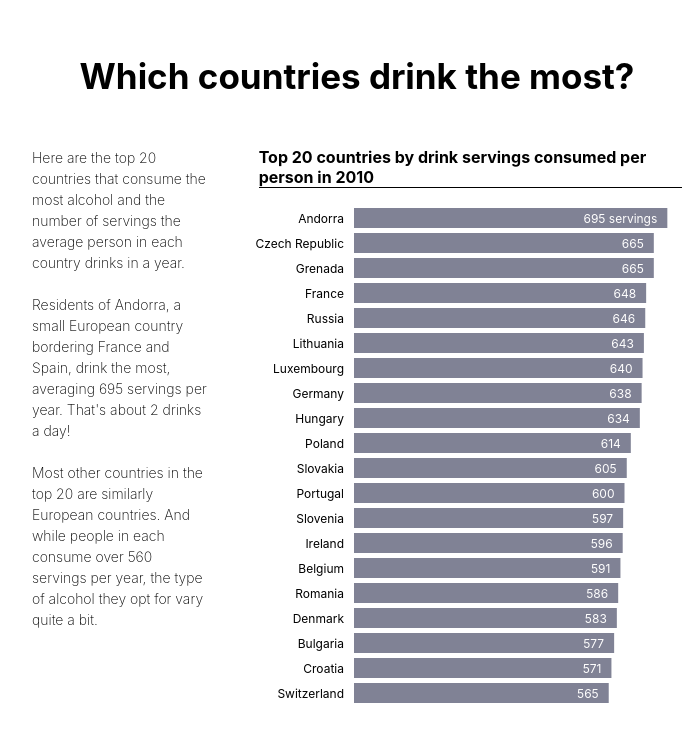
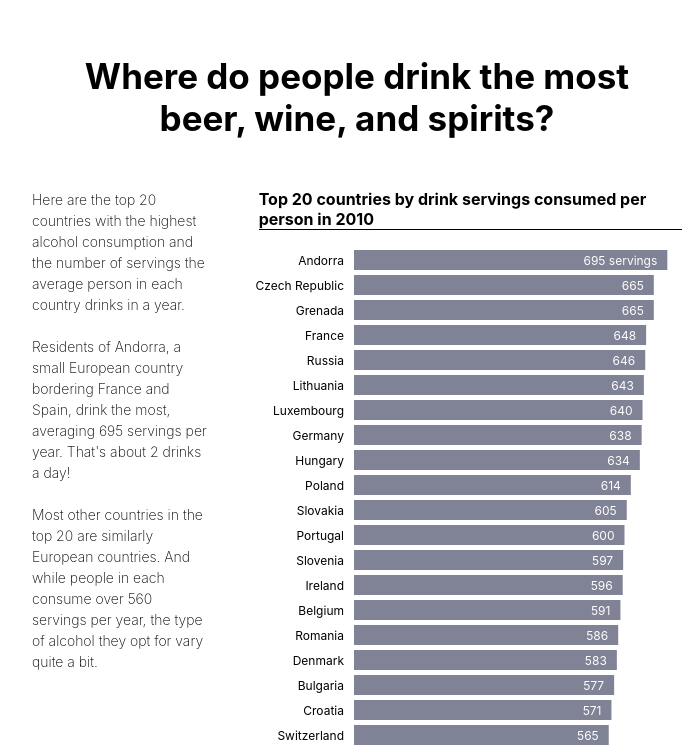
Before and after one commit to namisumida/alcoholservings, a plain HTML site: page index.html in a window 1280 px wide. Shown: the top 749 px of the page, without its empty margins (283-982 px from the left). Drawn offline with nearby package versions, Linux system fonts and the light colour scheme.

Commit message:
Changing language

```diff
--- a/index.html
+++ b/index.html
@@ -10,12 +10,12 @@
 </head>
 <body>
   <div id="intro">
-		<h1 id="intro-title">Which countries drink the most?</h1>
+		<h1 id="intro-title">Where do people drink the most beer, wine, and spirits?</h1>
 	</div>
 	<div id="main">
 		<div id="section-top20">
 			<div id="top20-text-container">
-				<p id="text-top20-1">Here are the top 20 countries that consume the most alcohol and the number of servings the average person in each country drinks in a year. <br><br>Residents of Andorra, a small European country bordering France and Spain, drink the most, averaging 695 servings per year. That's about 2 drinks a day! <br><br>Most other countries in the top 20 are similarly European countries. And while people in each consume over 560 servings per year, the type of alcohol they opt for vary quite a bit.</p>
+				<p id="text-top20-1">Here are the top 20 countries with the highest alcohol consumption and the number of servings the average person in each country drinks in a year. <br><br>Residents of Andorra, a small European country bordering France and Spain, drink the most, averaging 695 servings per year. That's about 2 drinks a day! <br><br>Most other countries in the top 20 are similarly European countries. And while people in each consume over 560 servings per year, the type of alcohol they opt for vary quite a bit.</p>
 			</div>
 			<div id="top20-svg-container">
 				<h3 id="top20-chartTitle">Top 20 countries by drink servings consumed per person in 2010</h3>
@@ -29,7 +29,7 @@
 			<p>Residents in countries like the Czech Republic and Lithuania primarily drink beer. The French, unsurprisingly, mostly drink wine. And residents of Grenada tend to prefer spirits. As such, countries vary in which alcoholic drink their residents prefer. So which countries are the top consumers of each drink type?</p>
 		</div>
 		<div id="section-list">
-			<p id="text-top20-3">Here are the top 20 countries that consume the most of each drink.</p>
+			<p id="text-top20-3">Here are the top 20 countries with the highest consumption rates for each drink type.</p>
 			<h3>Top 20 countries by consumption of beer, wine, and spirits</h3>
 			<svg id="svg-list"></svg>
 			<p>Namibia is the top beer-drinking country, with people consuming an average of 376 beers per year. In comparison, Germans drink 346 per year, and Americans 249. People in Grenada drink the most in spirits - 438 in a year. That's over 100 drinks more than the Russians, who average 326 in a year. And when it comes to wine, France comes in at the top with 370 glasses per year. <br><br>And while France's yearly consumption is similarly large in comparison to the top countries for beer and spirits, consumption in its remaining top 20 quickly decrease, reaching sub-200 by country #16. In comparison, yearly consumption for all 20 countries in the beer and spirits categories remain above 200.</p>
```
